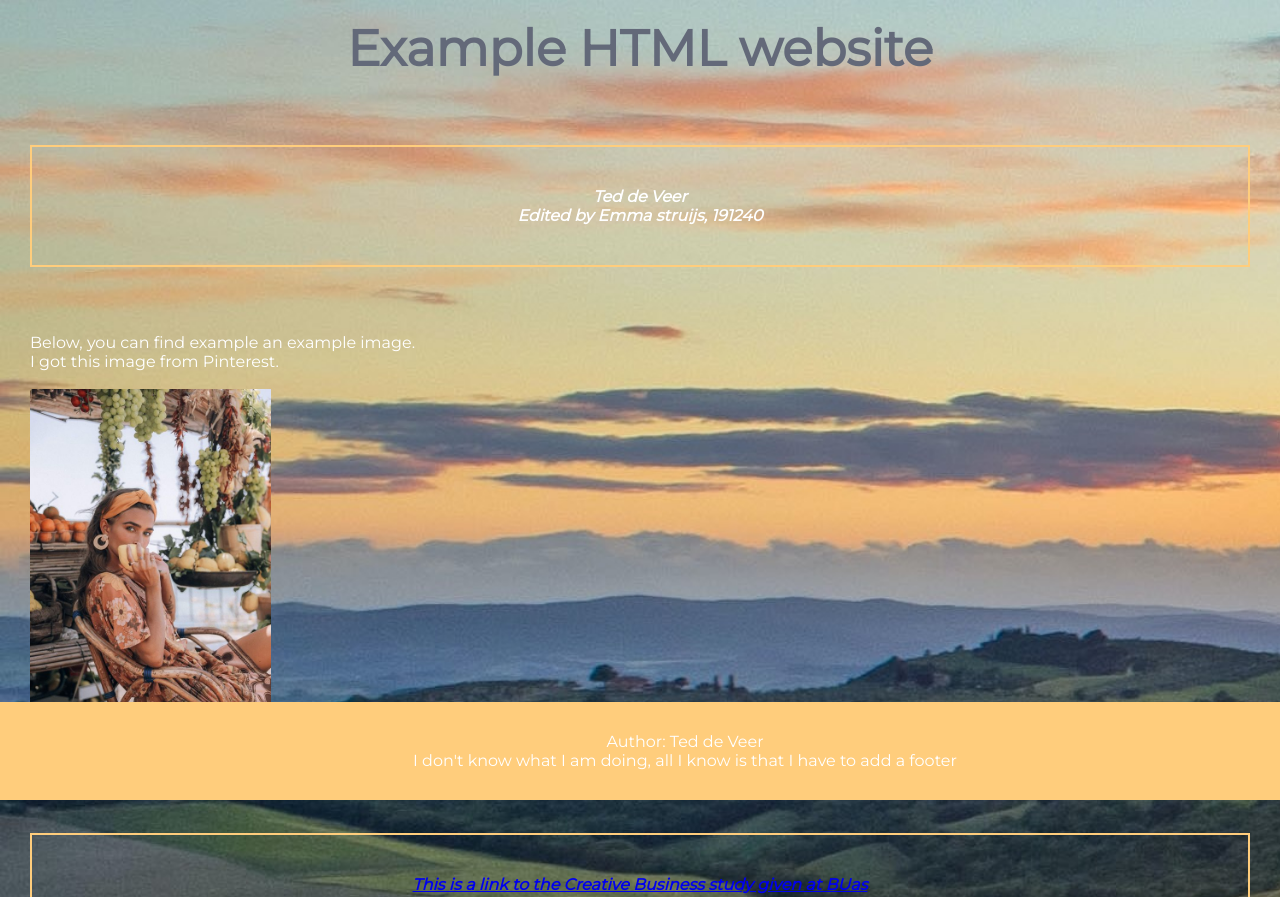
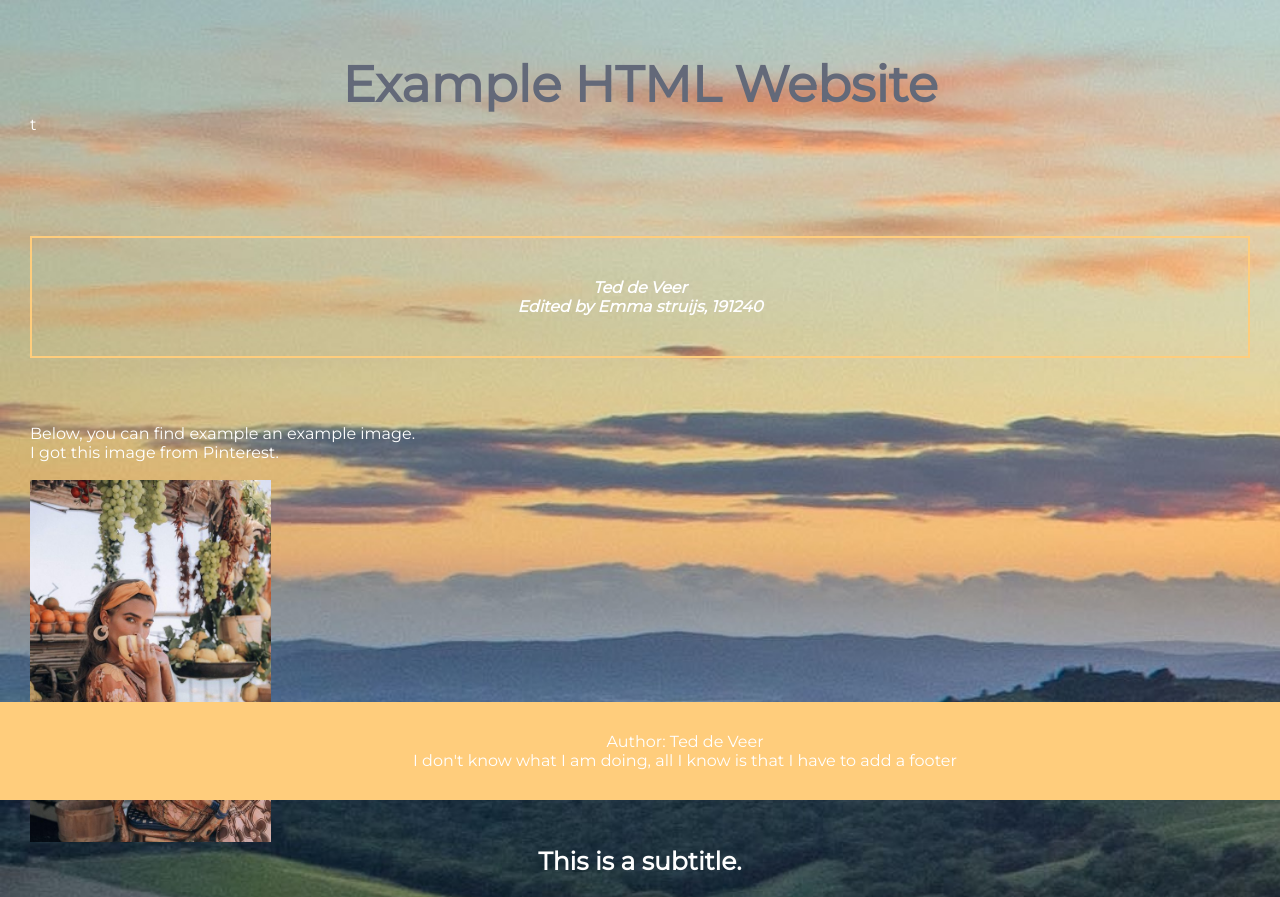
Before and after one commit to TeddeVeer-191503/prj4-chapter-3, a plain HTML site: page index.html in a window 1280 px wide. Shown: the top 897 px of the page. Drawn offline with Linux system fonts and the light colour scheme.

Commit message:
PRJ4 #3 redo_1

```diff
--- a/css/styles.css
+++ b/css/styles.css
@@ -9,6 +9,7 @@ body {
 .my-class {
     font-family: 'Montserrat', sans-serif;
 }
+
 body p {
     font-family: 'Montserrat', sans-serif;
 	color: #FFFFFF;
@@ -47,11 +48,11 @@ section {
     font-style: italic;
     color: #FFFFFF;
 	margin: 30px;
-	text-align: center
+	text-align: center;
 
 }
 
-container-2 {
+.container-2 {
 	font-family: 'Montserrat', sans-serif;
     font-style: italic;
     color: #000000;
@@ -78,6 +79,7 @@ body h1 {
     font-family: 'Montserrat', sans-serif;
     color: #636979;
 	font-size: 50px;
+	text-transform: capitalize;
 	text-align: center;
 }
 
--- a/index.html
+++ b/index.html
@@ -1,15 +1,18 @@
 <!DOCTYPE HTML>
 <html>
 <head>
-	<link rel="preconnect" href="https://fonts.gstatic.com">
-	<link href="https://fonts.googleapis.com/css2?family=Montserrat&display=swap" rel="stylesheet">
-	 <meta charset="utf-8">
-<title> my project </title>
-<link href="css/styles.css" rel="stylesheet" type="text/css">
+	<meta charset="utf-8">
+		<link rel="preconnect" href="https://fonts.gstatic.com">
+		<link href="https://fonts.googleapis.com/css2?family=Montserrat&display=swap" rel="stylesheet">
+		<link href="css/styles.css" rel="stylesheet" type="text/css">
+	<title> my project </title>
 </head>
+
     <body>
-        <br>
-		<h1> Example HTML website </h1> <br> <br>
+        <br> <br> <br>
+		<h1> Example HTML website </h1>
+		<p>t&nbsp;</p>
+	<br> <br> <br> <br>
 
 		<div class="my-container">
 			<h3> Ted de Veer</h3>
```
